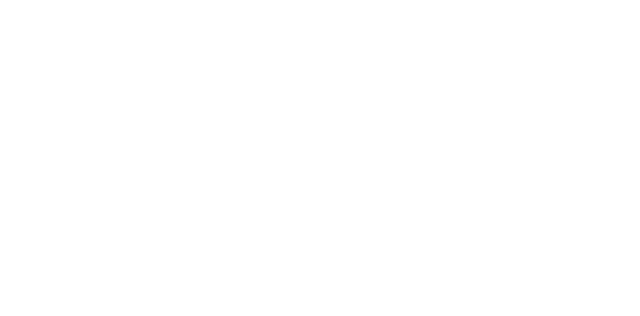
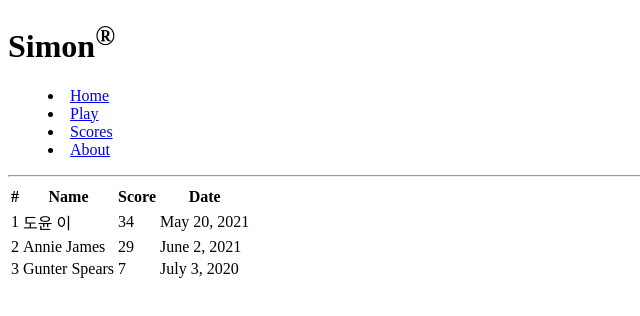
Before and after one commit to rperbichi/Simon, a plain HTML site: page scores.html in a window 1280 px wide. Shown: the whole page, without its empty margins (0-640 px from the left). Drawn offline with Linux system fonts and the light colour scheme.

Commit message:
Fixing Scores File

```diff
--- a/scores.html
+++ b/scores.html
@@ -1,6 +1,57 @@
 <!DOCTYPE html>
 <html lang = "en">
     <head>
+        <meta charset="UTF-8" />
+        <meta name="viewport" content="width=device-width, initial-scale=1.0" />
+        <title>Scores</title>
+    </head>
+    <body>
+        <header>
+            <h1>Simon<sup>&reg;</sup></h1>
 
-    </head>
+            <nav>
+                <menu>
+                    <li><a href="index.html">Home</a></li>
+                    <li><a href="play.html">Play</a></li>
+                    <li><a href="scores.html">Scores</a></li>
+                    <li><a href="about.html">About</a></li>
+                </menu>
+            </nav>
+
+            <hr />
+        </header>
+
+        <main>
+            <table>
+                <thead> <!-- Groups header content in cells.-->
+                    <tr>
+                        <th>#</th>
+                        <th>Name</th>
+                        <th>Score</th>
+                        <th>Date</th>
+                    </tr>
+                </thead>
+                <tbody>
+                    <tr>
+                        <td>1</td>
+                        <td>도윤 이</td>
+                        <td>34</td>
+                        <td>May 20, 2021</td>
+                    </tr>
+                    <tr>
+                        <td>2</td>
+                        <td>Annie James</td>
+                        <td>29</td>
+                        <td>June 2, 2021</td>
+                    </tr>
+                    <tr>
+                        <td>3</td>
+                        <td>Gunter Spears</td>
+                        <td>7</td>
+                        <td>July 3, 2020</td>
+                    </tr>
+                </tbody>
+            </table>
+        </main>
+    </body>
 </html>
```
